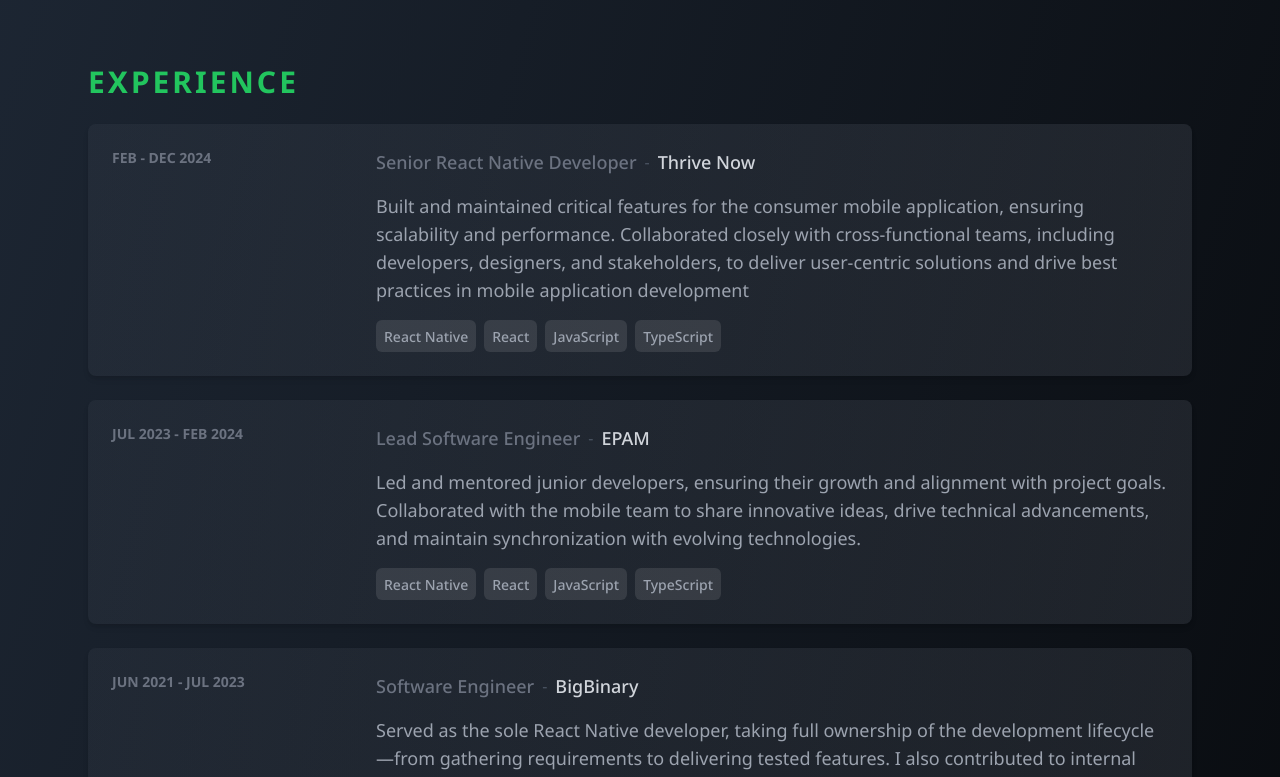
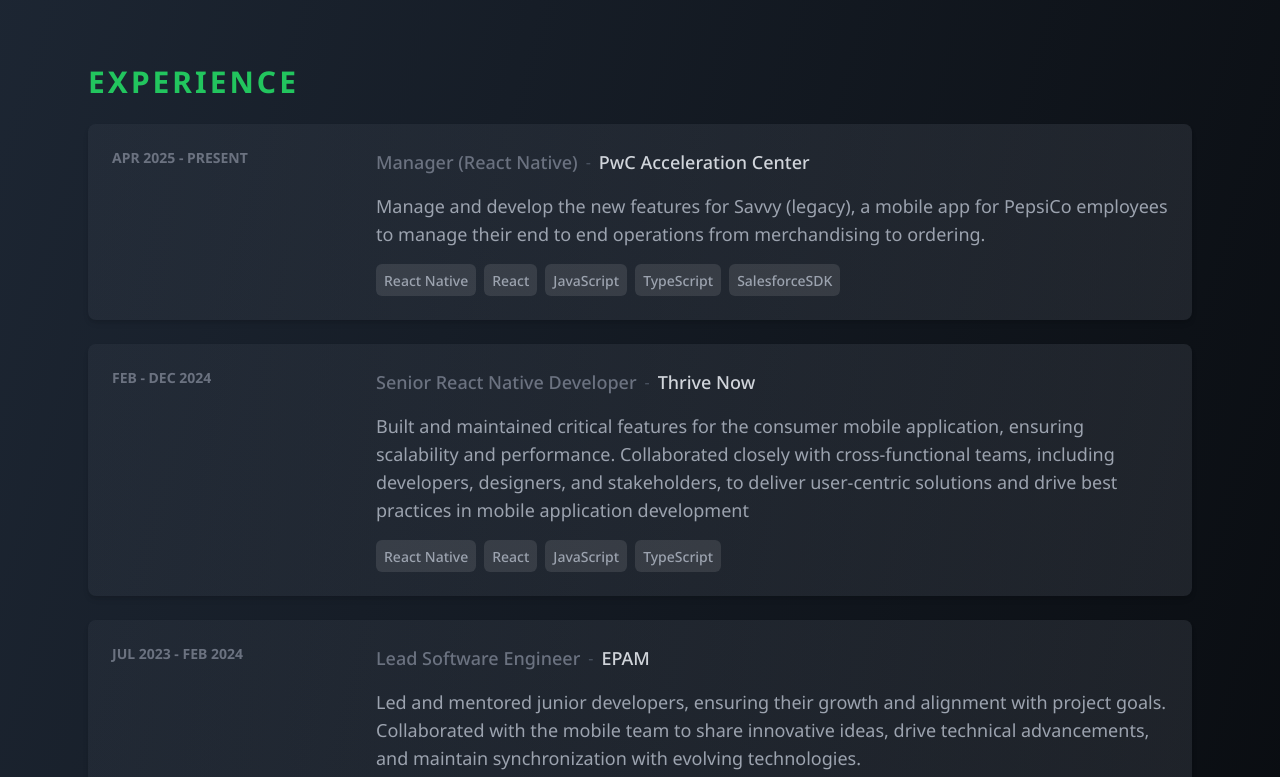
Before and after one commit to chiragbhaiji/meet-me, a Next.js app: page / in a window 1280 px wide. Shown: the part 724-1501 px from the top of the page. Built offline with nearby package versions, Linux system fonts and the light colour scheme.

Commit message:
Add latest exp

```diff
--- a/app/constants/data.js
+++ b/app/constants/data.js
@@ -5,7 +5,7 @@
   currentRole: "Software Engineer",
   shortBio: "Crafting web and mobile experiences from your brightest ideas.",
   resumeUrl:
-    "https://drive.google.com/uc?export=download&id=1MjR2gp9EwkCEJip7WLZGWseZK79UZPzt",
+    "https://drive.google.com/uc?export=download&id=1Gob-wMfHDUPQ_AhXR-Tbnvp473HdJslH",
   socialLinks: [
     {
       name: "LinkedIn",
@@ -22,6 +22,25 @@
 With over a decade of experience, I’ve worked across diverse environments—from start-ups to established organizations—leading teams, architecting scalable solutions, and managing clients to ensure their requirements are understood and delivered effectively. My ability to bridge the gap between technical and business needs has been key to delivering impactful, high-performance applications.
 Outside of work, I enjoy listening to music, watching comedy shows, and traveling, drawing inspiration from new experiences and cultures to bring fresh perspectives to my work.`,
   experiences: [
+    {
+      company: {
+        name: "PwC Acceleration Center",
+        url: "https://jobs-ta.pwc.com/global/en/ACs-in-India-Career-Site",
+      },
+      role: "Manager (React Native)",
+      duration: {
+        start: "2025-04-02",
+      },
+      description:
+        "Manage and develop the new features for Savvy (legacy), a mobile app for PepsiCo employees to manage their end to end operations from merchandising to ordering.",
+      skillsUsed: [
+        "React Native",
+        "React",
+        "JavaScript",
+        "TypeScript",
+        "SalesforceSDK",
+      ],
+    },
     {
       company: {
         name: "Thrive Now",
```
